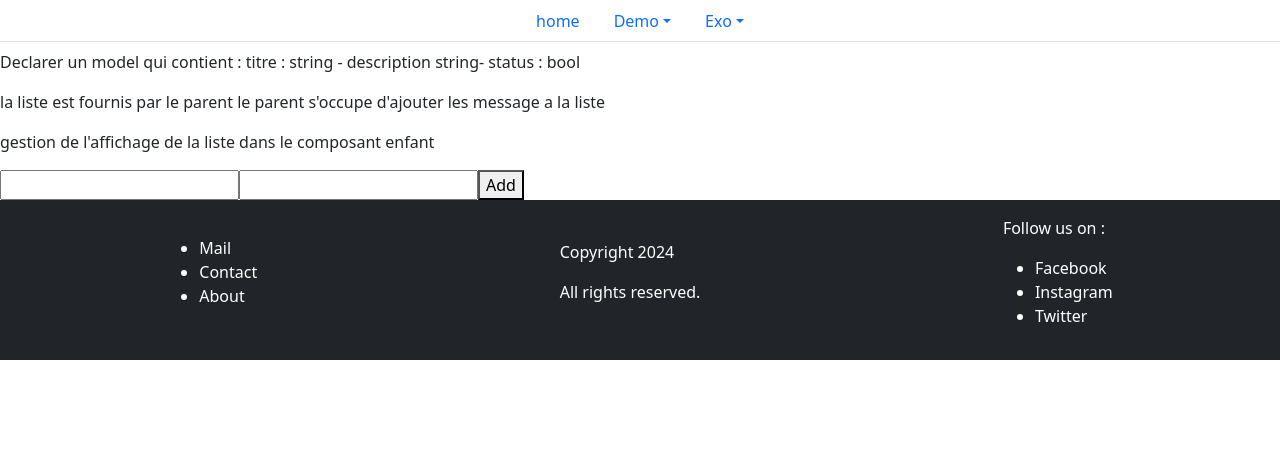
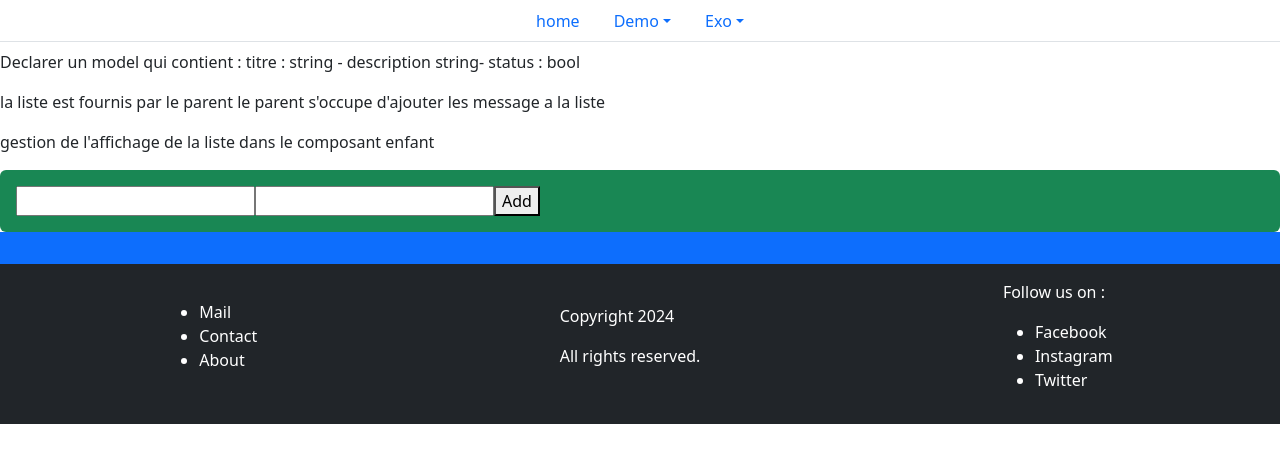
Before and after one commit to zacharyb12/demo-angular-Python2, an Angular app: page /exo/input-output-bindings in a window 1280 px wide. Shown: the top 462 px of the page. Built offline with nearby package versions, Linux system fonts and the light colour scheme.

Commit message:
demo-output

```diff
--- a/src/components/pages/exercices/exo-input-bindings/exo-input-bindings-enfant/exo-input-bindings-enfant.html
+++ b/src/components/pages/exercices/exo-input-bindings/exo-input-bindings-enfant/exo-input-bindings-enfant.html
@@ -1,3 +1,6 @@
+
+<div class=" p-3 bg-primary">
+
     @for(t of listTodo;track t ){
                 <p
         [class.bg-danger]="!t.status"
@@ -7,3 +10,5 @@
         <button (click)="removeTodoEnfant(t.id)">Delete</button>
         <button (click)="changeStatus(t.id)">status</button>
 }
+
+    </div>
--- a/src/components/pages/exercices/exo-input-bindings/exo-input-bindings/exo-input-bindings.html
+++ b/src/components/pages/exercices/exo-input-bindings/exo-input-bindings/exo-input-bindings.html
@@ -8,7 +8,7 @@
 <p>gestion de l'affichage de la liste dans le composant enfant </p>
 
 
-<div>
+<div class="border-1 rounded bg-success p-3">
     <input type="text" [(ngModel)]="title">
     <input type="text" [(ngModel)]="description">
 
```
Lines whose indentation alone changed are shown as unchanged.
